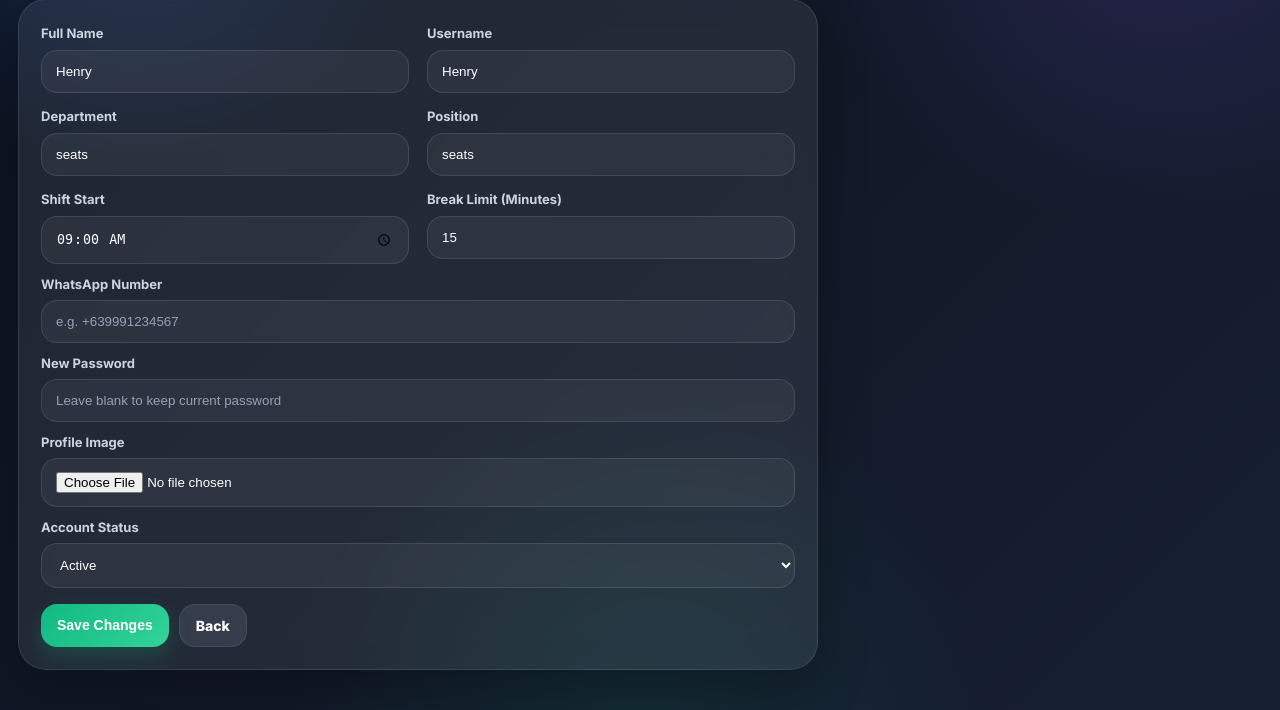
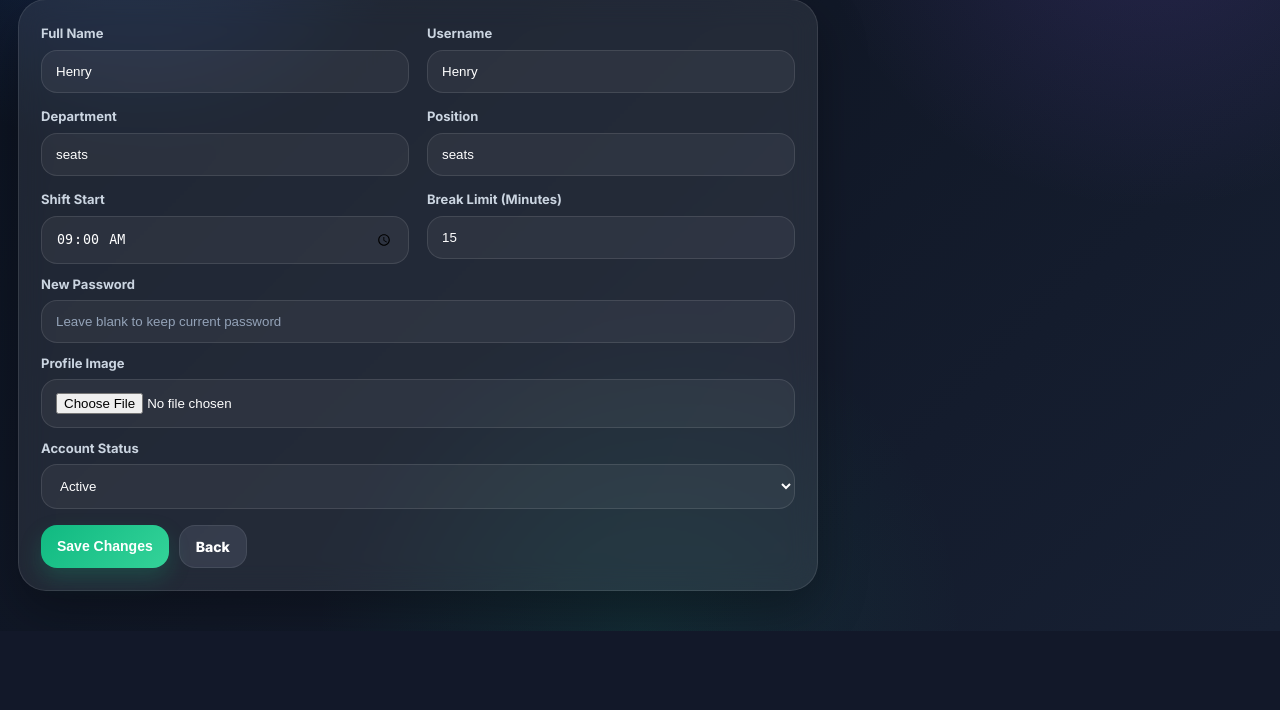
Before and after one commit to henryacosta401-prog/attendance-web, a Flask app: page /admin/edit-employee/3 in a window 1280 px wide. Shown: the part 242-952 px from the top of the page. After the commit the page ends 873 px from the top, so only its background shows below. Run offline with Flask 3, Linux system fonts and the light colour scheme; a user stored in the database is signed in; data comes from the database, SQL or seed files in the repository; some libraries are stand-ins or nearby versions.

Commit message:
Remove Twilio WhatsApp integration

```diff
--- a/app.py
+++ b/app.py
@@ -30,24 +30,12 @@ try:
 except Exception:
     GOOGLE_SHEETS_ENABLED = False
 
-# Optional Twilio WhatsApp support
-TWILIO_ENABLED = False
-try:
-    from twilio.rest import Client as TwilioClient
-    TWILIO_ENABLED = True
-except Exception:
-    TWILIO_ENABLED = False
-
-
 # =========================
 # CONFIG
 # =========================
 BASE_DIR = os.path.abspath(os.path.dirname(__file__))
 SQLITE_DATABASE = os.path.join(BASE_DIR, "attendance.db")
 DATABASE_URL = os.environ.get("DATABASE_URL", "").strip()
-TWILIO_ACCOUNT_SID = os.environ.get("TWILIO_ACCOUNT_SID", "").strip()
-TWILIO_AUTH_TOKEN = os.environ.get("TWILIO_AUTH_TOKEN", "").strip()
-TWILIO_WHATSAPP_FROM = os.environ.get("TWILIO_WHATSAPP_FROM", "").strip()
 
 DEFAULT_UPLOAD_FOLDER = os.path.join(BASE_DIR, "uploads")
 PERSISTENT_DISK_PATH = os.environ.get("RENDER_DISK_PATH", "").strip()
@@ -88,20 +76,6 @@ def today_str():
 
 def now_timestamp():
     return int(now_dt().timestamp())
-
-
-def normalize_whatsapp_number(value):
-    raw_value = (value or "").strip()
-    if not raw_value:
-        return ""
-    cleaned = raw_value.replace(" ", "").replace("-", "").replace("(", "").replace(")", "")
-    if cleaned.startswith("whatsapp:"):
-        cleaned = cleaned[len("whatsapp:"):]
-    if not cleaned.startswith("+"):
-        raise ValueError("WhatsApp number must start with + and country code.")
-    if not cleaned[1:].isdigit():
-        raise ValueError("WhatsApp number must contain only digits after +.")
-    return cleaned
 
 
 # =========================
@@ -594,28 +568,6 @@ def create_notification(user_id, title, message):
     """, (user_id, title, message, now_str()), commit=True)
 
 
-def send_whatsapp_message(to_number, body):
-    if not (TWILIO_ENABLED and TWILIO_ACCOUNT_SID and TWILIO_AUTH_TOKEN and TWILIO_WHATSAPP_FROM and to_number and body):
-        return False, "WhatsApp disabled or missing configuration"
-
-    try:
-        client = TwilioClient(TWILIO_ACCOUNT_SID, TWILIO_AUTH_TOKEN)
-        client.messages.create(
-            from_=f"whatsapp:{normalize_whatsapp_number(TWILIO_WHATSAPP_FROM)}",
-            to=f"whatsapp:{normalize_whatsapp_number(to_number)}",
-            body=body
-        )
-        return True, "Sent"
-    except Exception as exc:
-        return False, str(exc)
-
-
-def send_employee_whatsapp(user_row, event_title, message):
-    if not user_row or not user_row["whatsapp_number"]:
-        return False, "No employee WhatsApp number"
-    return send_whatsapp_message(user_row["whatsapp_number"], message)
-
-
 def create_incident(user_id, error_type, report_date, message, admin_id):
     user = get_user_by_id(user_id)
 
@@ -1227,12 +1179,6 @@ def time_in():
     else:
         create_notification(user_id, "Timed In", f"You timed in at {now_str()} ET.")
 
-    send_employee_whatsapp(
-        user,
-        "Timed In",
-        f"{user['full_name']}, you timed in at {format_time_12h(now_str())} on {today_str()}."
-    )
-
     log_activity(user_id, "TIME IN", f"Employee timed in. Shift: {shift_start}")
     flash("Time in successful.", "success")
     return redirect(url_for("dashboard"))
@@ -1265,12 +1211,6 @@ def start_break():
     """, ("On Break", now_str(), attendance["id"]), commit=True)
 
     create_notification(user_id, "Break Started", f"You started break at {now_str()} ET.")
-    user = get_user_by_id(user_id)
-    send_employee_whatsapp(
-        user,
-        "Break Started",
-        f"{user['full_name']}, you started break at {format_time_12h(now_str())} on {today_str()}."
-    )
     log_activity(user_id, "BREAK START", "Employee started break")
     flash("Break started.", "info")
     return redirect(url_for("dashboard"))
@@ -1298,15 +1238,10 @@ def end_break():
             UPDATE attendance
             SET status = ?, updated_at = ?
             WHERE id = ?
-        """, ("Timed In", now_str(), attendance["id"]), commit=True)
+    """, ("Timed In", now_str(), attendance["id"]), commit=True)
 
     create_notification(user_id, "Break Ended", f"You ended break at {now_str()} ET.")
     user = get_user_by_id(user_id)
-    send_employee_whatsapp(
-        user,
-        "Break Ended",
-        f"{user['full_name']}, you ended break at {format_time_12h(now_str())} on {today_str()}."
-    )
     if attendance:
         total_break = total_break_minutes(attendance["id"])
         break_limit_minutes = get_employee_break_limit(user)
@@ -1354,11 +1289,6 @@ def time_out():
     ok, msg = append_attendance_to_google_sheet(user_row, updated_attendance)
 
     create_notification(user_id, "Timed Out", f"You timed out at {now_str()} ET.")
-    send_employee_whatsapp(
-        user_row,
-        "Timed Out",
-        f"{user_row['full_name']}, you timed out at {format_time_12h(now_str())} on {today_str()}."
-    )
     log_activity(user_id, "TIME OUT", f"Employee timed out. Sheets sync: {msg if ok else 'Skipped/Failed'}")
     flash("Time out successful.", "success")
     return redirect(url_for("dashboard"))
@@ -2188,7 +2118,6 @@ def manage_employees():
         password = request.form.get("password", "").strip()
         department = request.form.get("department", "").strip() or "Stellar Seats"
         position = request.form.get("position", "").strip() or "Employee"
-        whatsapp_number = request.form.get("whatsapp_number", "").strip()
         shift_start = parse_shift_start(request.form.get("shift_start", DEFAULT_SHIFT_START))
         break_limit_minutes = parse_break_limit_minutes(request.form.get("break_limit_minutes", BREAK_LIMIT_MINUTES))
 
@@ -2199,12 +2128,6 @@ def manage_employees():
         existing = fetchone("SELECT id FROM users WHERE username = ?", (username,))
         if existing:
             flash("Username already exists.", "warning")
-            return redirect(url_for("manage_employees"))
-
-        try:
-            whatsapp_number = normalize_whatsapp_number(whatsapp_number)
-        except ValueError as exc:
-            flash(str(exc), "danger")
             return redirect(url_for("manage_employees"))
 
         profile_image = None
@@ -2218,9 +2141,9 @@ def manage_employees():
         execute_db("""
             INSERT INTO users (
                 full_name, username, password_hash, role, profile_image,
-                department, position, whatsapp_number, shift_start, break_limit_minutes, is_active, created_at
+                department, position, shift_start, break_limit_minutes, is_active, created_at
             )
-            VALUES (?, ?, ?, 'employee', ?, ?, ?, ?, ?, ?, 1, ?)
+            VALUES (?, ?, ?, 'employee', ?, ?, ?, ?, ?, 1, ?)
         """, (
             full_name,
             username,
@@ -2228,7 +2151,6 @@ def manage_employees():
             profile_image,
             department,
             position,
-            whatsapp_number or None,
             shift_start,
             break_limit_minutes,
             now_str()
@@ -2268,7 +2190,6 @@ def edit_employee(user_id):
         username = request.form.get("username", "").strip()
         department = request.form.get("department", "").strip() or "Stellar Seats"
         position = request.form.get("position", "").strip() or "Employee"
-        whatsapp_number = request.form.get("whatsapp_number", "").strip()
         shift_start = parse_shift_start(request.form.get("shift_start", user["shift_start"] or DEFAULT_SHIFT_START))
         break_limit_minutes = parse_break_limit_minutes(request.form.get("break_limit_minutes", user["break_limit_minutes"]))
         is_active = 1 if request.form.get("is_active") == "1" else 0
@@ -2285,12 +2206,6 @@ def edit_employee(user_id):
 
         if existing:
             flash("Username already used by another employee.", "warning")
-            return redirect(url_for("edit_employee", user_id=user_id))
-
-        try:
-            whatsapp_number = normalize_whatsapp_number(whatsapp_number)
-        except ValueError as exc:
-            flash(str(exc), "danger")
             return redirect(url_for("edit_employee", user_id=user_id))
 
         profile_image = user["profile_image"]
@@ -2306,21 +2221,21 @@ def edit_employee(user_id):
             execute_db("""
                 UPDATE users
                 SET full_name = ?, username = ?, password_hash = ?, profile_image = ?,
-                    department = ?, position = ?, whatsapp_number = ?, shift_start = ?, break_limit_minutes = ?, is_active = ?
+                    department = ?, position = ?, shift_start = ?, break_limit_minutes = ?, is_active = ?
                 WHERE id = ?
             """, (
                 full_name, username, generate_password_hash(password), profile_image,
-                department, position, whatsapp_number or None, shift_start, break_limit_minutes, is_active, user_id
+                department, position, shift_start, break_limit_minutes, is_active, user_id
             ), commit=True)
         else:
             execute_db("""
                 UPDATE users
                 SET full_name = ?, username = ?, profile_image = ?,
-                    department = ?, position = ?, whatsapp_number = ?, shift_start = ?, break_limit_minutes = ?, is_active = ?
+                    department = ?, position = ?, shift_start = ?, break_limit_minutes = ?, is_active = ?
                 WHERE id = ?
             """, (
                 full_name, username, profile_image,
-                department, position, whatsapp_number or None, shift_start, break_limit_minutes, is_active, user_id
+                department, position, shift_start, break_limit_minutes, is_active, user_id
             ), commit=True)
 
         log_activity(session["user_id"], "EDIT EMPLOYEE", f"Edited employee: {full_name} | Shift: {shift_start} | Break Limit: {break_limit_minutes}m")
--- a/requirements.txt
+++ b/requirements.txt
@@ -3,4 +3,3 @@ Werkzeug
 gunicorn
 psycopg2-binary
 openpyxl
-twilio
--- a/templates/edit_employee.html
+++ b/templates/edit_employee.html
@@ -43,9 +43,6 @@
         <input class="input" type="number" name="break_limit_minutes" value="{{ employee.break_limit_minutes if employee.break_limit_minutes else 15 }}" min="1">
     </div>
 </div>
-
-<label style="display:block; margin-top:12px;">WhatsApp Number</label>
-<input class="input" type="text" name="whatsapp_number" value="{{ employee.whatsapp_number if employee.whatsapp_number else '' }}" placeholder="e.g. +639991234567">
         <label style="display:block; margin-top:12px;">New Password</label>
         <input class="input" type="password" name="password" placeholder="Leave blank to keep current password">
 
--- a/templates/manage_employees.html
+++ b/templates/manage_employees.html
@@ -27,9 +27,6 @@
 
             <label style="display:block; margin-top:12px;">Position</label>
             <input class="input" type="text" name="position" placeholder="e.g. VA / Team Member">
-
-            <label style="display:block; margin-top:12px;">WhatsApp Number</label>
-            <input class="input" type="text" name="whatsapp_number" placeholder="e.g. +639991234567">
 
             <label style="display:block; margin-top:12px;">Shift Start</label>
             <input class="input" type="time" name="shift_start" value="09:00">
```
